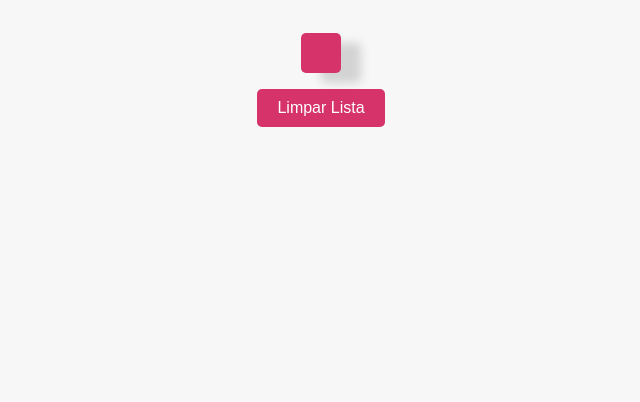
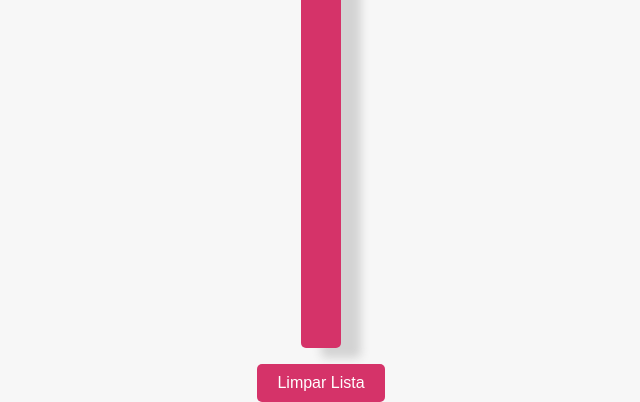
Before and after one commit to mrguerreiro/lista_compras, a plain HTML site: page index.html in a window 1280 px wide. Shown: the part 398-800 px from the top of the page, without its empty margins (319-959 px from the left). Drawn offline with Linux system fonts and the light colour scheme.

Commit message:
commit correção

```diff
--- a/style.css
+++ b/style.css
@@ -39,6 +39,8 @@ body {
     padding: 20px;
     border-radius: 5px;
     box-shadow: 20px 10px 10px lightgray;
+    overflow-y: auto;
+    flex-grow: 1;
 }
 
 .list li {
```
